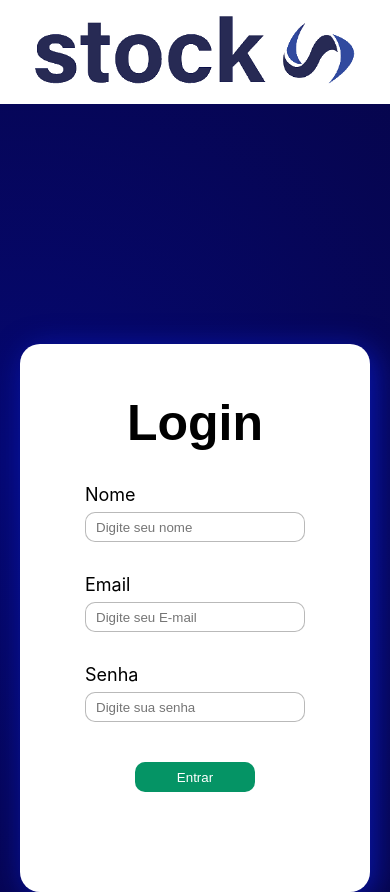
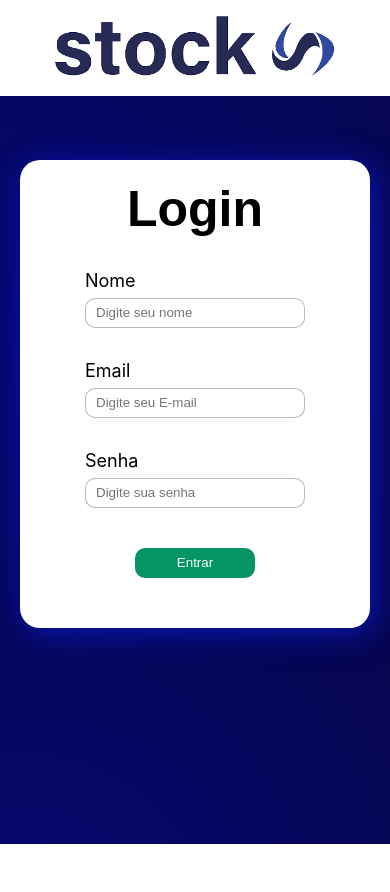
Before and after one commit to JoaoKeuwe/Desafio-stock-distribuidora, a React (Create React App) app in the folder stock-challenge/: page / in a window 390 px wide. After the commit the page ends 844 px from the top, so only its background shows below. Built offline with nearby package versions, Linux system fonts and the light colour scheme; a web font is replaced by a local one.

Commit message:
feat: :art: Adicionando responsividade

```diff
--- a/stock-challenge/src/components/Header/Header.css
+++ b/stock-challenge/src/components/Header/Header.css
@@ -1,8 +1,15 @@
 .container-header {
-    background-color:rgb(255, 255, 255) ;
+    background-color: rgb(255, 255, 255);
     padding: 1rem;
 }
 
 .image-logo {
     width: 320px;
 }
+
+@media (max-width: 600px) {
+    .image-logo {
+
+        width: 280px;
+    }
+}
--- a/stock-challenge/src/components/PageSignUp/signUp.css
+++ b/stock-challenge/src/components/PageSignUp/signUp.css
@@ -68,3 +68,25 @@ input:focus {
     box-shadow: inset 9px 8px 35px -3px rgba(0, 0, 0, 0.75);
     transform: translate(2px, 1px);
 }
+
+@media (max-width: 1700px) {
+    .form {
+        margin-top: 10rem;
+    }
+}
+
+@media (max-width: 600px) {
+    .form {
+        margin-top: 4rem;
+        height: fit-content;
+    padding: 20px 0 50px 0;
+    }
+}
+
+@media (max-height: 800px) {
+    .form {
+        margin-top: 2rem;
+        height: fit-content;
+    padding: 20px 0 50px 0;
+    }
+}
```
Also changed, not shown: stock-challenge/src/components/PageMoreInfo/Infos.jsx (+0 -16 lines).
